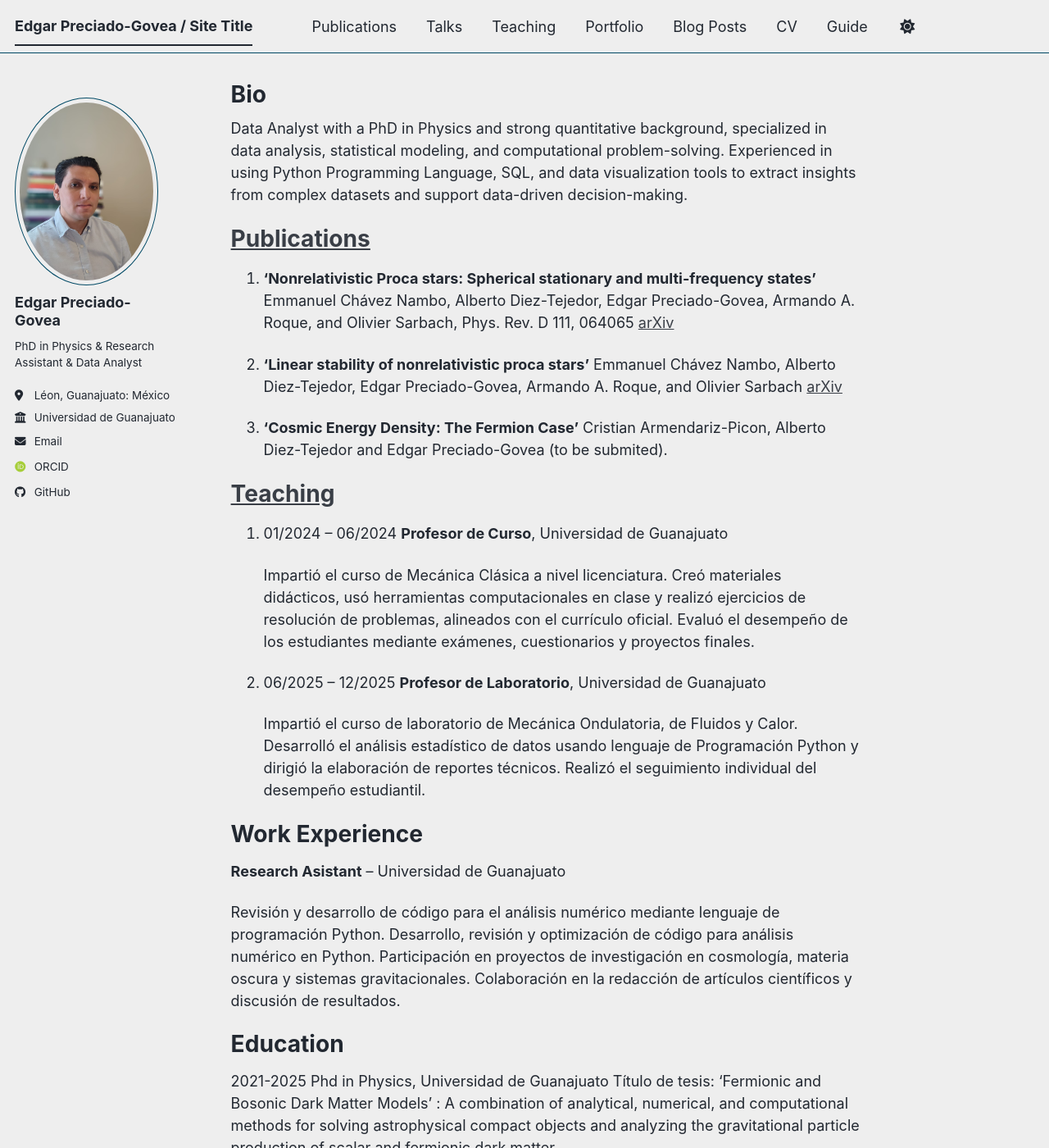
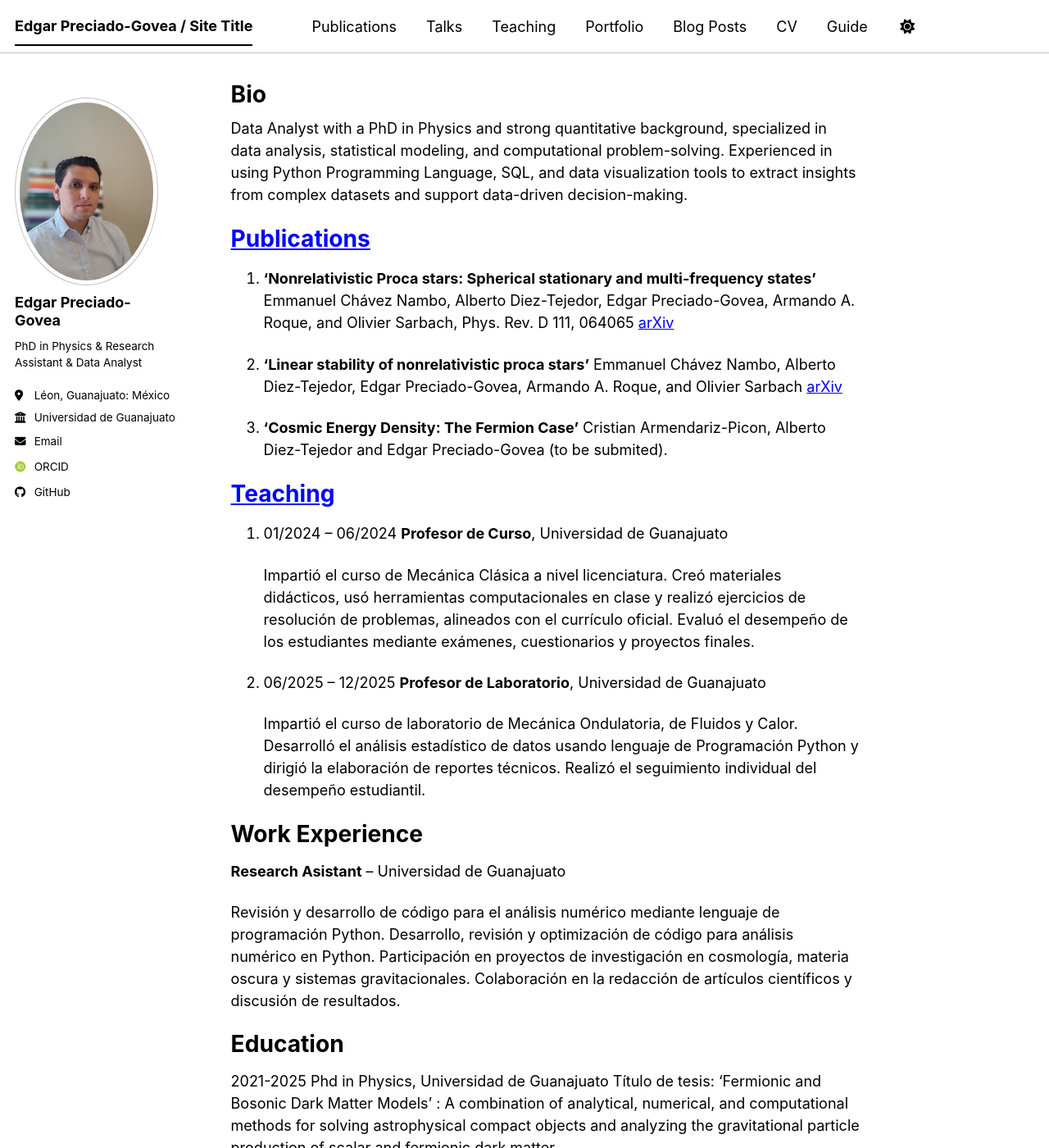
Before and after one commit to edgargovea/edgarpgovea.github.io, a Jekyll site: the page built from _pages/about.md, in a window 1280 px wide and 1400 px high. Shown: the whole window at 82% size. Built offline with Jekyll 4.4.1, drawn with Linux system fonts in a browser that asks for light colours; some web fonts are replaced; a script bundle is joined from its source files by our own code; library files that are not in the unit come from our copies; a file with an impossible date is left out.

Commit message:
Update _config.yml

```diff
--- a/_config.yml
+++ b/_config.yml
@@ -8,7 +8,7 @@
 
 # Basic Site Settings
 locale                   : "en-US"
-site_theme               : "air" # The available themes options are "default", "air", "sunrise", "mint", "dirt" and "contrast"
+site_theme               : "contrast" # The available themes options are "default", "air", "sunrise", "mint", "dirt" and "contrast"
 title                    : "Edgar Preciado-Govea / Site Title"
 title_separator          : "-"
 name                     : &name "Edgar Preciado-Govea"
@@ -51,7 +51,7 @@
   bitbucket        : # Username - Update with your username on the site
   codepen          : # Username
   dribbble         : # Username
-  github           : "https://github.com/edgargovea"
+  github           : "edgargovea"
   kaggle           : # Username
   stackoverflow    : # User number or user number and name (i.e., use "1" or "1/jeff-atwood")
 
```
